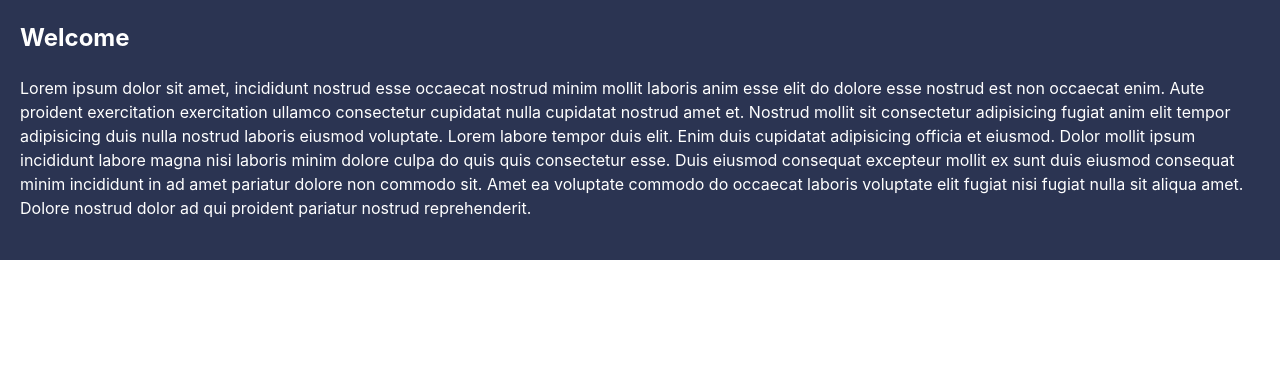
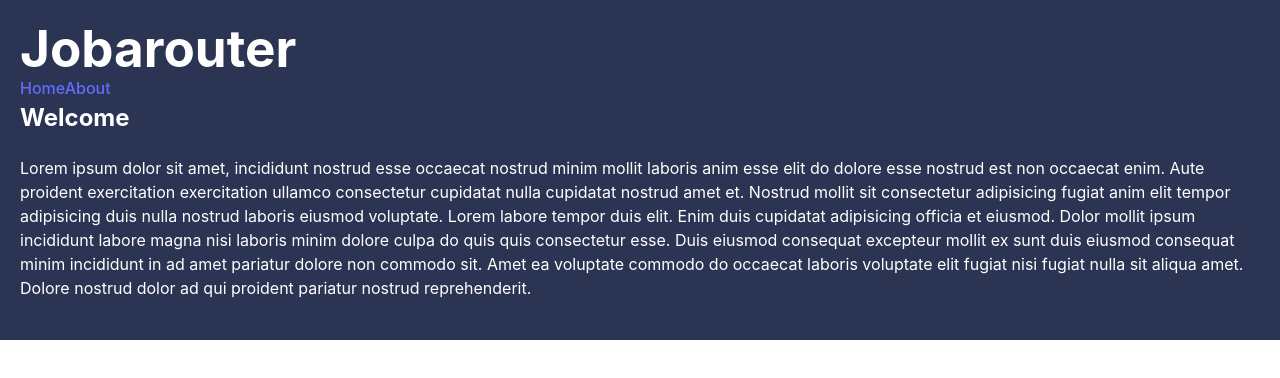
Before and after one commit to Mig-uel/react-router-demo, a React (Vite) app: page / in a window 1280 px wide. Shown: the top 378 px of the page. Built offline with nearby package versions, Linux system fonts and the light colour scheme.

Commit message:
Switched Link to NavLink for active class styling

```diff
--- a/src/App.jsx
+++ b/src/App.jsx
@@ -1,4 +1,4 @@
-import { BrowserRouter, Routes, Route, Link } from 'react-router-dom'
+import { BrowserRouter, Routes, Route, Link, NavLink } from 'react-router-dom'
 
 // pages
 import Home from './pages/Home.component'
@@ -9,9 +9,16 @@
 function App() {
   return (
     <BrowserRouter>
+      <header>
+        <nav>
+          <h1>Jobarouter</h1>
+          <NavLink to='/'>Home</NavLink>
+          <NavLink to='about'>About</NavLink>
+        </nav>
+      </header>
       <main>
         <Routes>
-          <Route path='/' element={<Home />} />
+          <Route index element={<Home />} />
           <Route path='about' element={<About />} />
         </Routes>
       </main>
```
